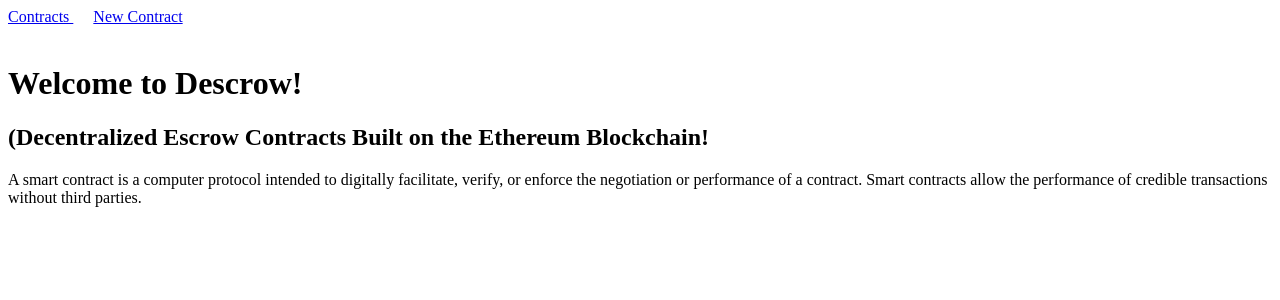
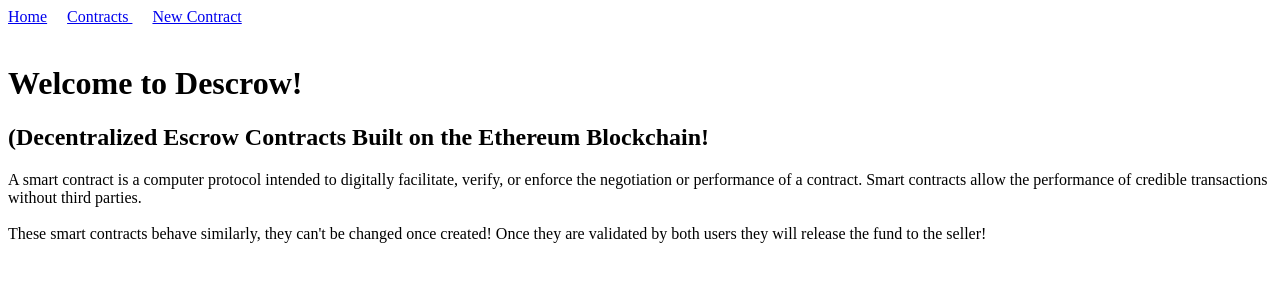
Before and after one commit to ADCAdams/React-Escrow, a React (Create React App) app in the folder escrow-frontend/: page / in a window 1280 px wide. Shown: the top 300 px of the page. Built offline with nearby package versions, Linux system fonts and the light colour scheme; no server answers.

Commit message:
adds home to navbar

```diff
--- a/escrow-frontend/src/components/Home.js
+++ b/escrow-frontend/src/components/Home.js
@@ -11,6 +11,11 @@
             A smart contract is a computer protocol intended to digitally facilitate, verify, or enforce the negotiation or performance of a contract.
             Smart contracts allow the performance of credible transactions without third parties.
             </span>
+                <br/>
+                <br/>
+            <span>
+                These smart contracts behave similarly, they can't be changed once created! Once they are validated by both users they will release the fund to the seller!
+            </span>
         </div>
 
 
--- a/escrow-frontend/src/components/NavBar.js
+++ b/escrow-frontend/src/components/NavBar.js
@@ -5,6 +5,7 @@
 
   return (
     <div>
+      <Link to='/'style={{paddingRight: '20px'}}> Home</Link>
       <Link to='/contracts' style={{paddingRight: '20px'}}>Contracts  </Link>
       <Link to='/contracts/new'> New Contract</Link>
       <br/>
--- a/escrow-frontend/src/containers/ContractsContainer.js
+++ b/escrow-frontend/src/containers/ContractsContainer.js
@@ -33,7 +33,7 @@
                     <Route path='/contracts/new' component={NewContractForm}/>
                     <Route path='/contracts/:id' render={(routerProps) => <Contract {...routerProps} contracts={this.props.contracts}/>}/>
                     <Route path='/contracts' render={(routerProps) => <Contracts {...routerProps} contracts={this.props.contracts}/>}/>
-                    <Route path='/' component={Home}/>
+                    <Route exact path='/' component={Home}/>
                 </Switch>
 
             </div>
```
Also changed, not shown: 1 other file (tests, documents, lock files or other folders).
